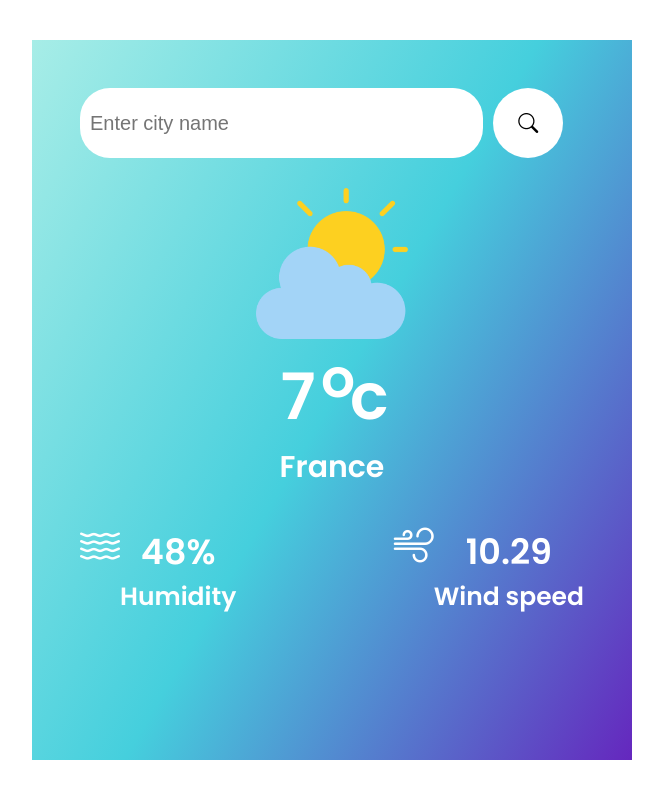
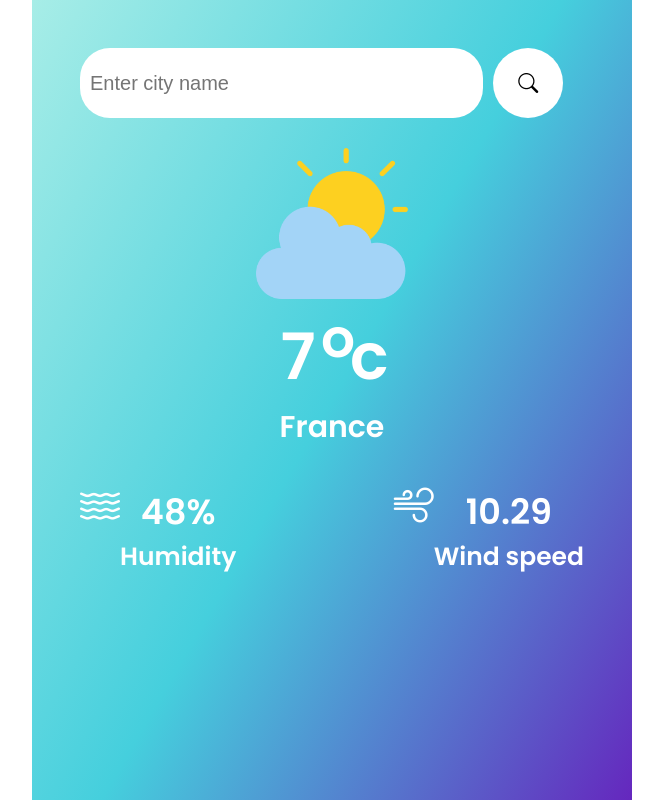
Before and after one commit to Bamimore2000/Weather-pp, a plain HTML site: page index.html in a window 1280 px wide. Shown: the whole page, without its empty margins (308-971 px from the left). Drawn offline with nearby package versions, Linux system fonts and the light colour scheme.

Commit message:
Update index.css

```diff
--- a/index.css
+++ b/index.css
@@ -79,6 +79,12 @@ i.bi-wind, i.bi-water{
     font-size: 40px;
 }
 
+@media screen and (orientation: landscape){
+    .main-container{
+        min-height: 100vh !important;
+    }
+}
+
 @media screen and (max-width: 560px){
     .humidity-windspeed{
         margin-top: 78px;
```
